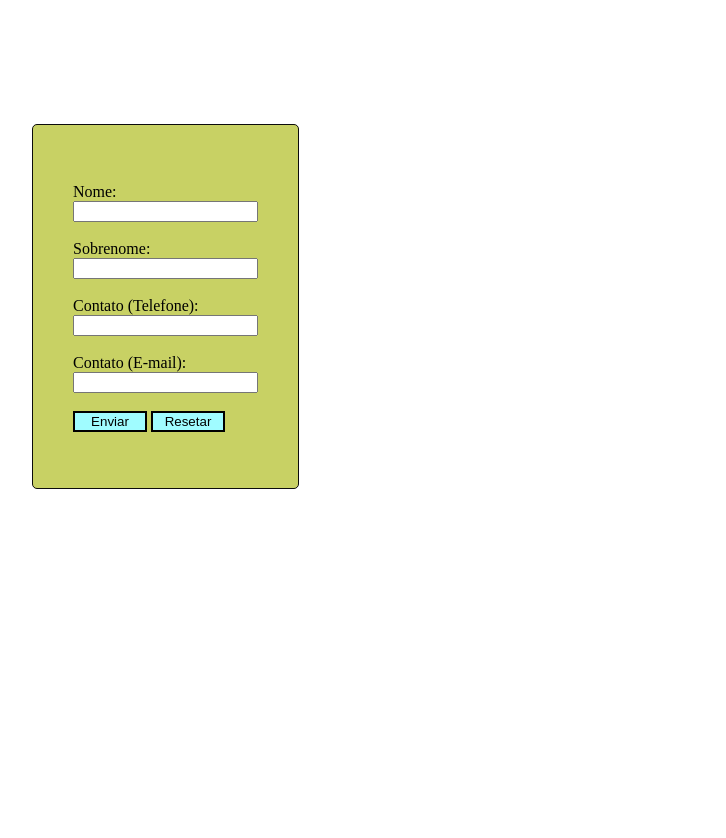
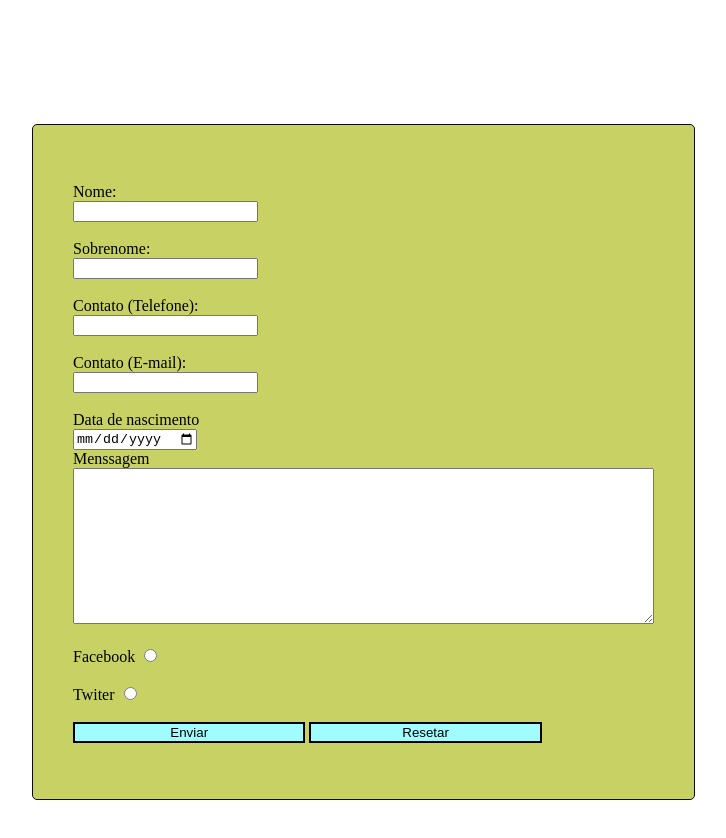
Before and after one commit to Fabiozinho/formulario, a plain HTML site: page index.html in a window 1280 px wide. Shown: the whole page, without its empty margins (76-802 px from the left). Before the commit the page ends 800 px from the top, so only its background shows below. Drawn offline with Linux system fonts and the light colour scheme.

Commit message:
Add files via upload

```diff
--- a/index.html
+++ b/index.html
@@ -1,36 +1,94 @@
 <!DOCTYPE html>
+
 <html>
+
 <head>
+
     <meta charset='utf-8'>
+
     <title>formulario</title>
+
     <link rel="stylesheet" href="estilo.css">
+
+
 
                 </script>
 
+
+
 </head>
+
 <body>
+
     <p>
+
     <form id="formular" name="formulario-aula">
+
         <div></div>
+
         <br><label for="nome-1">Nome:</label></br>
-        <input type="nome-1" id="nome" name="nome_usuario">
-    </div>
-    <div>
-            <br><label for="nome-2">Sobrenome:</label></br>
-        <input type="nome-2" id="nome_2" name="sobrenome_do_usuario">
-    </div>
-    <div>
-            <br> <label for="telefone">Contato (Telefone):</label></br>
-        <input type="telefone" id="telefone" name="telefone_do_usuario">
+
+        <input type="text" id="nome" name="nome_usuario">
+
     </div>
 
     <div>
+
+            <br><label for="nome-2">Sobrenome:</label></br>
+
+        <input type="text-2" id="nome_2" name="sobrenome_do_usuario">
+
+    </div>
+
+    <div>
+
+            <br> <label for="telefone">Contato (Telefone):</label></br>
+
+        <input type="text" id="telefone" name="telefone_do_usuario">
+
+    </div>
+
+
+
+    <div>
+
             <br> <label for="email">Contato (E-mail):</label></br>
-        <input type="email" id="email" name="email_do_usuario">
-    </div>
+        <input type="text" id="email" name="email_do_usuario">
+
+
+</div>
+<div>
+  <br>
+    <label for="data">Data de nascimento</label></br>
+     <input type="date" id="nascimento" name="nascimento_do_usuario">
+
+</div>
+<label for="data">Menssagem</label></br>
+     <textarea cols="70" rows="10" id="menssagem" value=""></textarea>
+</br>
+</div>
+<div>
+
+     <br><label for="email">Facebook</label>
+     <input type="radio" id="facebook" name="radio"></br>
+
+           </div>
+
+           <div>
+
+     <br><label for="email">Twiter</label>
+     <input type="radio" id="twiter" name="radio"></br>
+
+           </div>
+
     <br><button type="enviar" onclick>Enviar</button>
+
     <button type="reset">Resetar</button></br>
+
 </p>
+
 </form>
+
 </body>
+
 </html>
```
